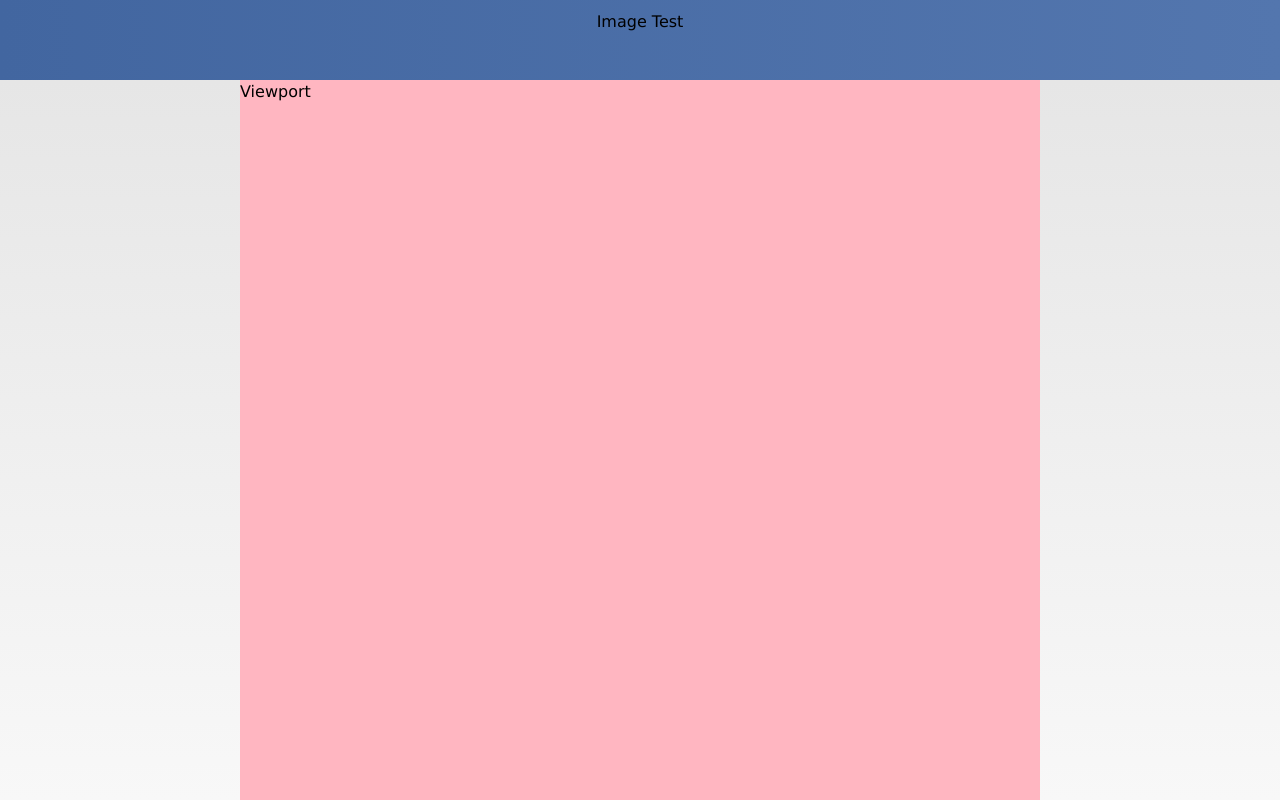
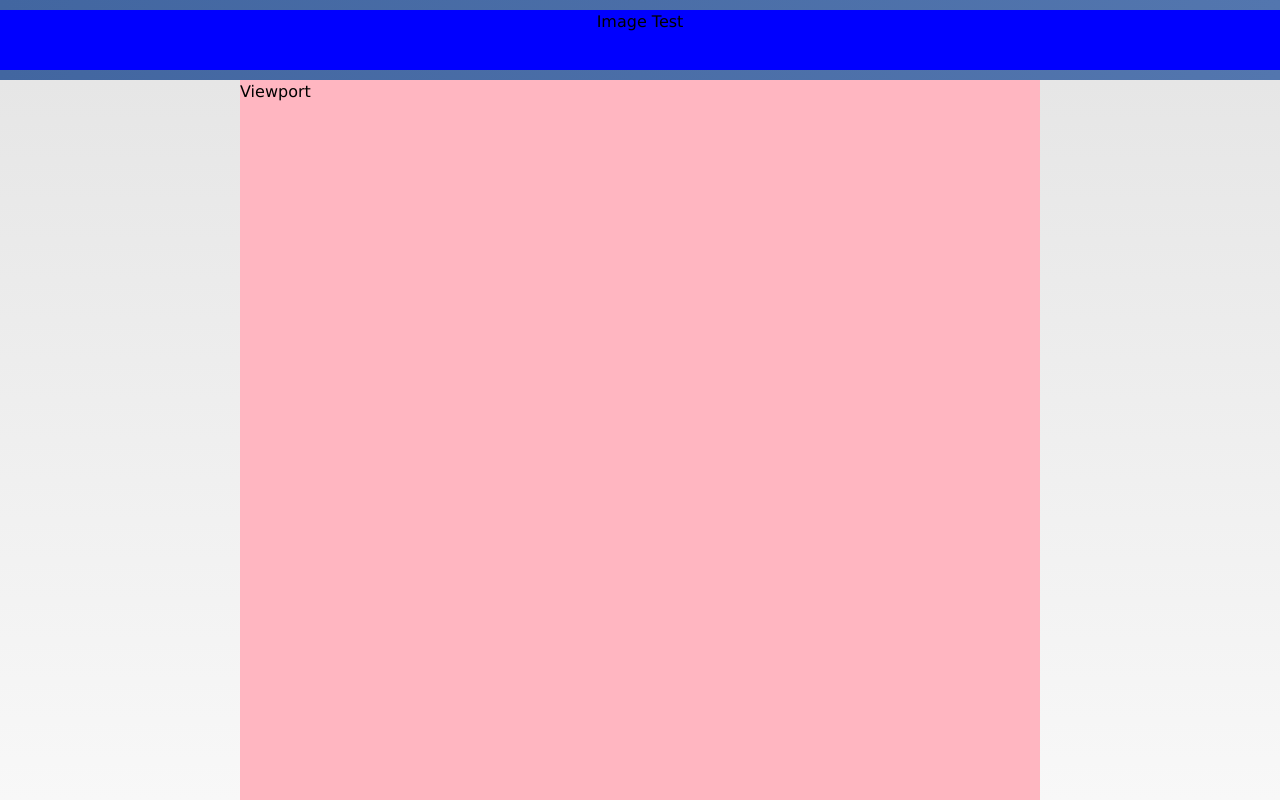
Before and after one commit to tatempro/tatempro.github.io, a plain HTML site: page index.html in a window 1280 px wide. Drawn offline with Linux system fonts and the light colour scheme.

Commit message:
center header text test

```diff
--- a/css/main.css
+++ b/css/main.css
@@ -24,7 +24,7 @@
     RGB(83, 118, 174)
   );
   padding: 10px 0px;
-  justify-content: center;
+
 }
 
 #content {
--- a/index.html
+++ b/index.html
@@ -12,7 +12,9 @@
   <body>
     <div id="screen">
       <div id="header">
-        Image Test
+        <div id="headerImageContainer" style="background-color: blue; width: 100%; text-align: center;">
+          Image Test
+        </div>
       </div>
       <div id="content">
         <div id="questionContainer">Viewport</div>
```
